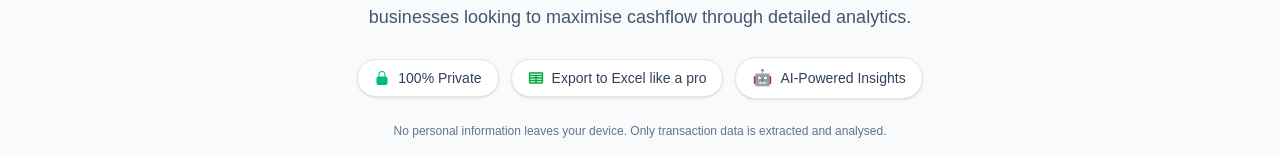
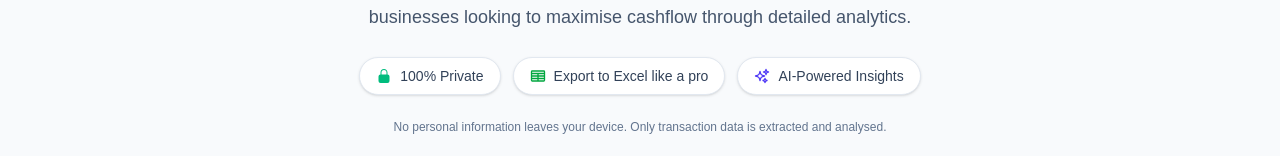
Before and after one commit to tph110/bank, a Next.js app: page / in a window 1280 px wide. Shown: the part 251-407 px from the top of the page. Built offline with nearby package versions, Linux system fonts and the light colour scheme.

Commit message:
Update page.js

```diff
--- a/app/page.js
+++ b/app/page.js
@@ -300,7 +300,9 @@
 
             {/* AI Badge */}
             <div className="flex items-center gap-2 text-xs sm:text-sm text-slate-700 bg-white border border-slate-200 shadow-sm py-2 px-3 sm:px-4 rounded-full">
-              <span className="text-base">🤖</span>
+              <svg xmlns="http://www.w3.org/2000/svg" fill="none" viewBox="0 0 24 24" strokeWidth={2} stroke="currentColor" className="w-4 h-4 text-indigo-600 flex-shrink-0">
+                <path strokeLinecap="round" strokeLinejoin="round" d="M9.813 15.904L9 18.75l-.813-2.846a4.5 4.5 0 00-3.09-3.09L2.25 12l2.846-.813a4.5 4.5 0 003.09-3.09L9 5.25l.813 2.846a4.5 4.5 0 003.09 3.09L15.75 12l-2.846.813a4.5 4.5 0 00-3.09 3.09zM18.259 8.715L18 9.75l-.259-1.035a3.375 3.375 0 00-2.455-2.456L14.25 6l1.036-.259a3.375 3.375 0 002.455-2.456L18 2.25l.259 1.035a3.375 3.375 0 002.456 2.456L21.75 6l-1.035.259a3.375 3.375 0 00-2.456 2.456zM16.894 20.567L16.5 21.75l-.394-1.183a2.25 2.25 0 00-1.423-1.423L13.5 18.75l1.183-.394a2.25 2.25 0 001.423-1.423l.394-1.183.394 1.183a2.25 2.25 0 001.423 1.423l1.183.394-1.183.394a2.25 2.25 0 00-1.423 1.423z" />
+              </svg>
               <span className="font-medium">AI-Powered Insights</span>
             </div>
           </div>
```
